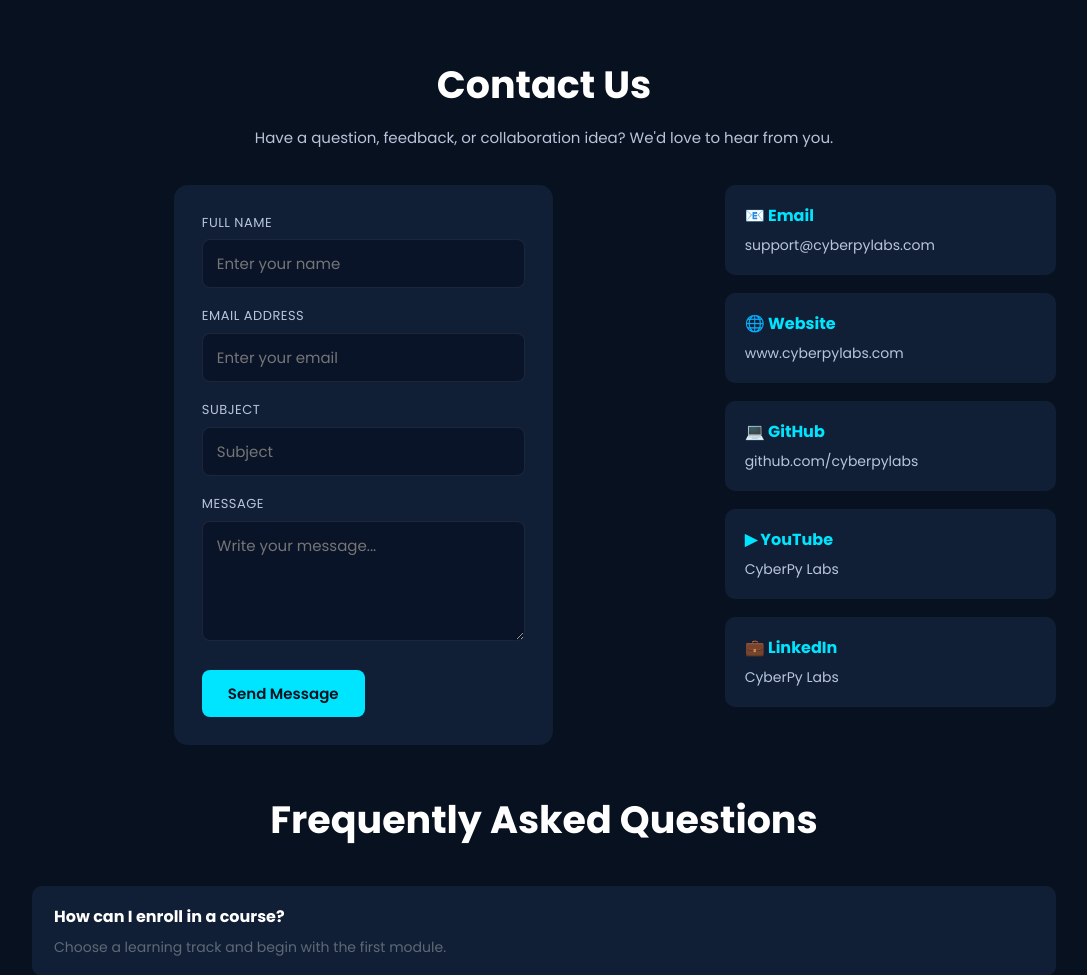
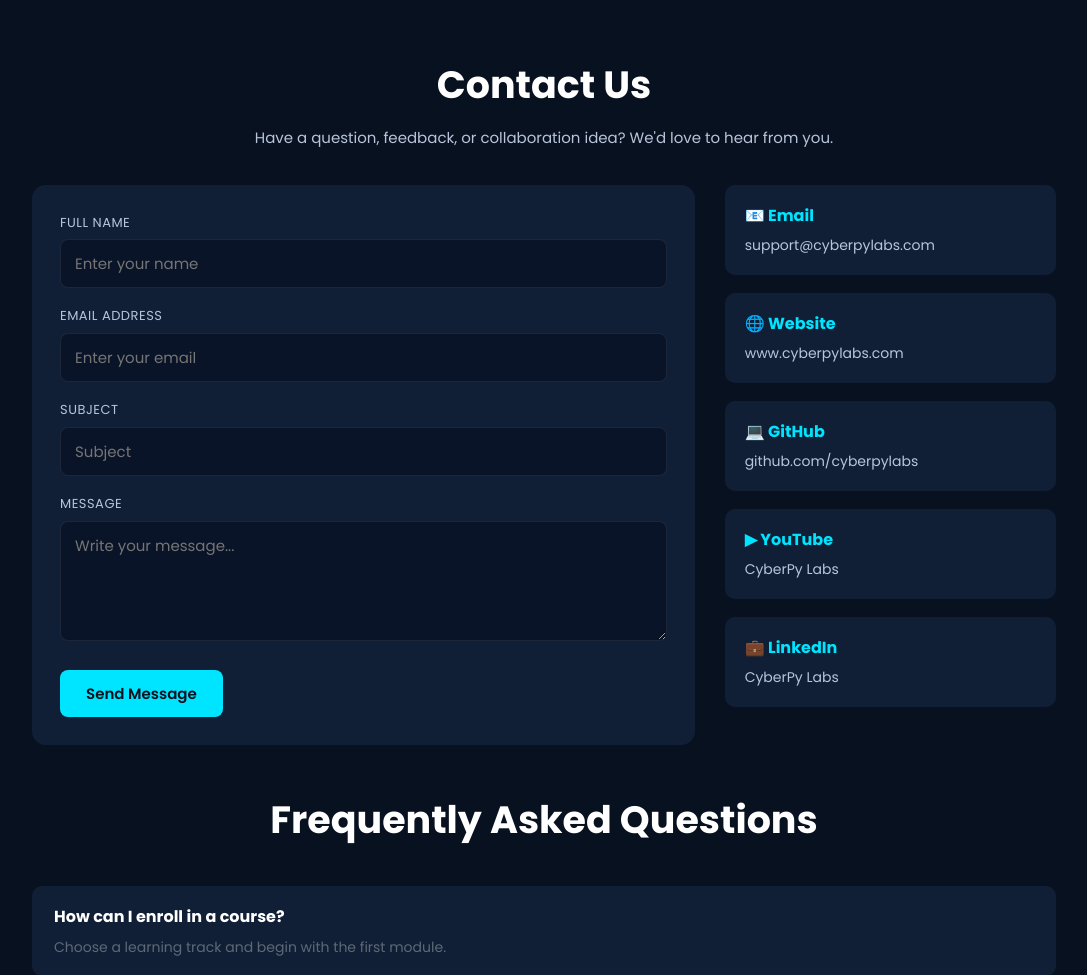
Before and after one commit to satyajit5988/CyberPyLabs, a FastAPI app: page /contact in a window 1280 px wide. Shown: the part 86-1061 px from the top of the page, without its empty margins (96-1183 px from the left). Run offline with FastAPI, Linux system fonts and the light colour scheme; some libraries are stand-ins or nearby versions.

Commit message:
Fix contact page: form card wasn't filling its grid column
.form-card's default styles (max-width:780px; margin:0 auto;) are
built for standalone centered use (admin login, post editor - which
already had to override this with inline max-width:none for the same
reason). Auto margins on a grid item disable the default stretch
behavior, so inside .contact-grid the form card was shrinking to fit
its content instead of filling its 2fr column - leaving a ~200px dead
gap between the form and the contact-info column instead of the
intended 30px grid gap.

Added .contact-grid .form-card { max-width: none; margin: 0; width: 100%; }
scoped so login/post-editor pages keep their original behavior.

Note: found and fixed using a real Chromium renderer after discovering
the headless screenshot tool used earlier in this session (wkhtmltoimage,
QtWebKit-based) does not support CSS Grid at all and silently falls back
to block layout - so it could not have caught this class of bug. Also
re-verified the earlier stats-grid and docs-page grid fixes with the
correct renderer; both check out fine.

```diff
--- a/app/static/css/style.css
+++ b/app/static/css/style.css
@@ -451,6 +451,7 @@ footer h3 { color: #fff; margin-bottom: 8px; }
   margin: 0 auto;
   align-items: start;
 }
+.contact-grid .form-card { max-width: none; margin: 0; width: 100%; }
 
 .info-block {
   background: var(--bg-card);
```
